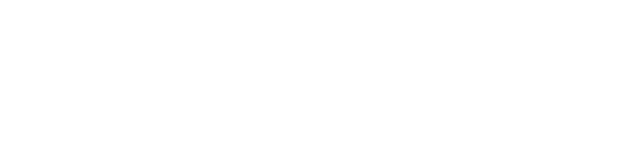
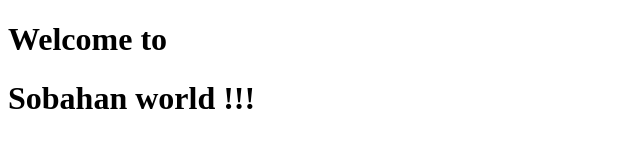
Before and after one commit to sobahan-ali/developer-portfolio, a plain HTML site: page index.html in a window 1280 px wide. Shown: the whole page, without its empty margins (0-640 px from the left). Drawn offline with Linux system fonts and the light colour scheme.

Commit message:
header added

```diff
--- a/index.html
+++ b/index.html
@@ -5,8 +5,10 @@
     <meta http-equiv="X-UA-Compatible" content="IE=edge">
     <meta name="viewport" content="width=device-width, initial-scale=1.0">
     <title>sobahan-portfolio</title>
+    <link rel="stylesheet" href="styles/style.css">
 </head>
 <body>
-
+    <h1>Welcome to</h1>
+    <h1>Sobahan world !!!</h1>
 </body>
 </html>
```
Also changed, not shown: images/dream-bg.png (added), images/exp-bg.png (added), images/jhankar.png (added), images/jhankar2.png (added), images/my-bg.png (added), images/my-bg2.png (added), images/top-banner.png (added), showOff/imam-shafi.png (added), showOff/s1.png (added), showOff/sobahan.png (added), styles/style.css (added), 7 other files.
